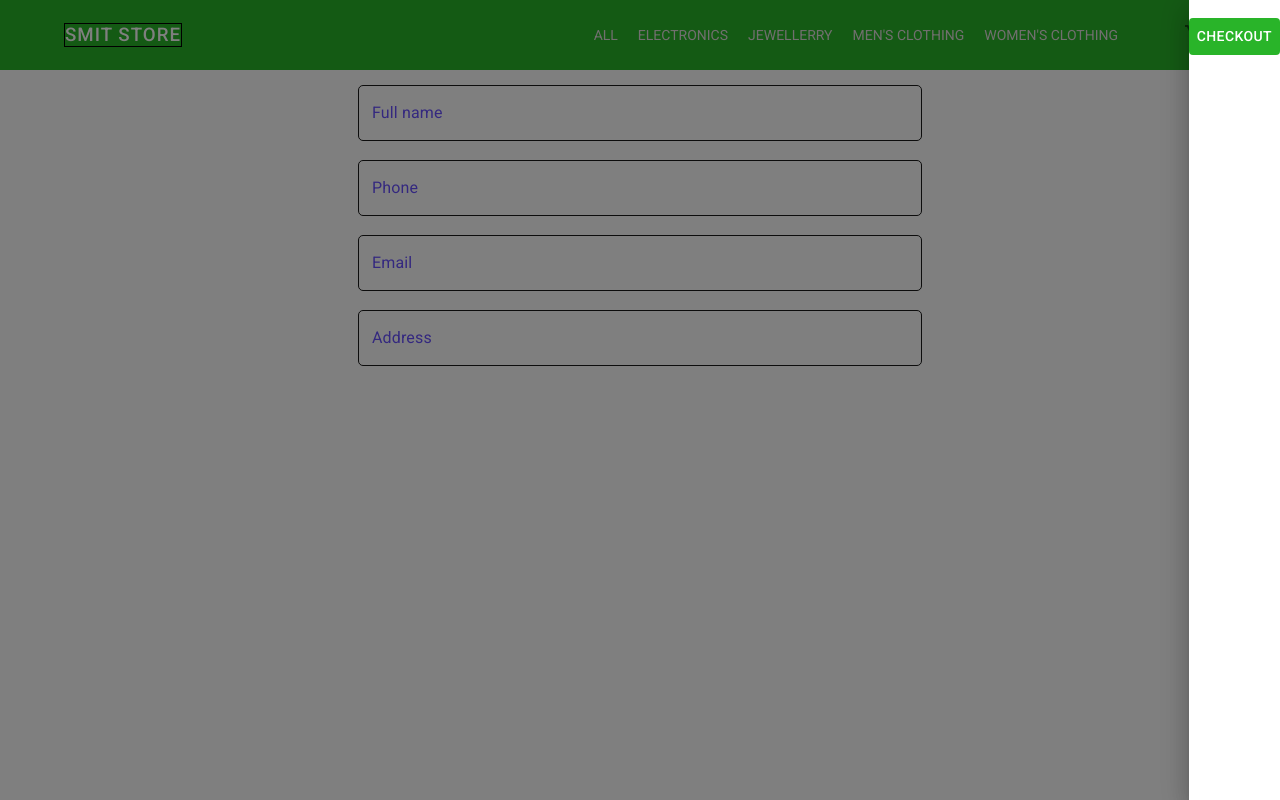
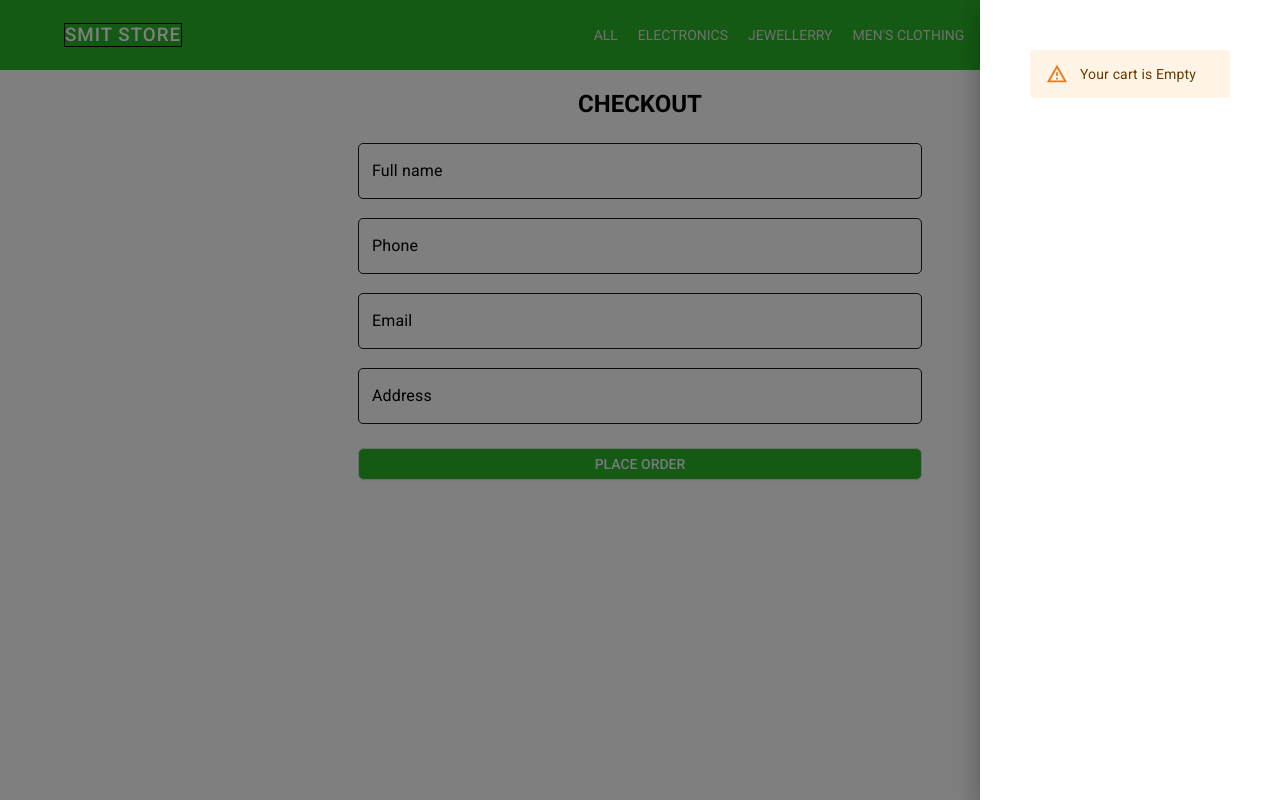
Before and after one commit to umairghani156/eCommerceWeb, a React (Vite) app: page /checkout in a window 1280 px wide. Both pictures are taken after a click on the button "cart". Built offline with nearby package versions, Linux system fonts and the light colour scheme.

Commit message:
changesCommitted

```diff
--- a/package.json
+++ b/package.json
@@ -20,7 +20,8 @@
     "react": "^18.2.0",
     "react-dom": "^18.2.0",
     "react-redux": "^9.1.2",
-    "react-router-dom": "^6.23.1"
+    "react-router-dom": "^6.23.1",
+    "react-toastify": "^10.0.5"
   },
   "devDependencies": {
     "@types/react": "^18.2.66",
--- a/src/components/navbar/hello/Navbar.jsx
+++ b/src/components/navbar/hello/Navbar.jsx
@@ -1,5 +1,5 @@
 import './navbar.css';
-import { Box, Container, Grid, Paper, Drawer, Button, List, ListItem, ListItemText } from '@mui/material';
+import { Box, Container, Grid, Paper, Drawer, Button, List, ListItem, ListItemText, Alert } from '@mui/material';
 import { styled } from '@mui/material/styles';
 import Badge from '@mui/material/Badge';
 import IconButton from '@mui/material/IconButton';
@@ -11,6 +11,7 @@ import { useCallback, useState } from 'react';
 import { Link, useLocation, useNavigate } from 'react-router-dom';
 import AddOutlinedIcon from '@mui/icons-material/AddOutlined';
 import RemoveOutlinedIcon from '@mui/icons-material/RemoveOutlined';
+import WarningAmberIcon from '@mui/icons-material/WarningAmber';
 import DeleteOutlineOutlinedIcon from '@mui/icons-material/DeleteOutlineOutlined';
 import { decrementQuantity, deleteProduct, incrementQuantity } from '../../../redux/selectedProductsSlice';
 
@@ -91,9 +92,15 @@ const Navbar = () => {
         console.log("id",id);
         dispatch(deleteProduct(id))
     }
+
+    const CheckOutHandler = ()=>{
+        console.log("run");
+    }
+    console.log("sele",selectedProducts);
     return (
         <>
-            <Drawer anchor="right" open={isDrawerOpen} onClose={toggleDrawer(false)}>
+                <Drawer anchor="right"  open={isDrawerOpen} onClose={toggleDrawer(false)}>
+            {  selectedProducts && selectedProducts.length > 0 ?
                 <List >
                     {selectedProducts?.map((select) => (
 
@@ -127,9 +134,17 @@ const Navbar = () => {
                         </ListItem>
                     ))
                     }
-                    <Button className="checkoutBtn">Checkout</Button>
+                    <Button className="checkoutBtn" onClick={CheckOutHandler}>Checkout</Button>
 
-                </List>
+                </List>:
+            <div className='noItemPar'>
+                <div className="noItemWrapper">
+                <Alert severity="warning" style={{ margin: '50px' }}>
+               Your cart is Empty
+        </Alert>
+                </div>
+            </div>
+            }
             </Drawer>
             <div className='navbarContainerPar'>
                 <Container className='navbar'>
--- a/src/components/navbar/hello/navbar.css
+++ b/src/components/navbar/hello/navbar.css
@@ -119,3 +119,6 @@
     margin: 10px 0 !important;
     color: #fff !important;
 }
+.noItemPar{
+    width: 300px;
+}
--- a/src/pages/checkout/Signup.jsx
+++ b/src/pages/checkout/Signup.jsx
@@ -4,6 +4,7 @@ import Autocomplete from '@mui/material/Autocomplete';
 import TextField from '@mui/material/TextField';
 import "./signup.css"
 import Navbar from '../../components/navbar/hello/Navbar';
+import { Button } from 'antd';
 
 
 const Signup = () => {
@@ -28,6 +29,7 @@ const Signup = () => {
                 <Grid container rowSpacing={1} columnSpacing={{ xs: 1, sm: 2, md: 3 }} >
                     <Grid item xs={12} sm={6} md={6} lg={6} xl={6} className='gridContainer'>
                         <div className="inputContainer">
+                            <h2 style={{textAlign:"center"}}>CHECKOUT</h2>
                         <Autocomplete
                             className="google-map-demo custom-autocomplete"
                             style={{ width: "100%", height: "45px", display: "flex", alignItems: "center", justifyContent: "center" }}
@@ -57,7 +59,7 @@ const Signup = () => {
                                     ),
                                 }}
                                     InputLabelProps={{
-                                        style: { color:"#6851ff" }
+                                        style: { color:"black" }
                                     }}
                                 />
 
@@ -92,7 +94,7 @@ const Signup = () => {
                                     ),
                                 }}
                                     InputLabelProps={{
-                                        style: { color:"#6851ff" }
+                                        style: { color:"black" }
                                     }}
                                 />
 
@@ -127,7 +129,7 @@ const Signup = () => {
                                     ),
                                 }}
                                     InputLabelProps={{
-                                        style: { color:"#6851ff" }
+                                        style: { color:"black" }
                                     }}
                                 />
 
@@ -162,13 +164,14 @@ const Signup = () => {
                                     ),
                                 }}
                                     InputLabelProps={{
-                                        style: { color:"#6851ff" }
+                                        style: { color:"black" }
                                     }}
                                 />
 
                             )}
                         />
 
+                        <Button className='placeOrderBtn'>Place order</Button>
                         </div>
                     </Grid>
                 </Grid>
--- a/src/pages/checkout/signup.css
+++ b/src/pages/checkout/signup.css
@@ -33,3 +33,9 @@
 .custom-textfield .MuiInputLabel-root.Mui-focused {
     color: red;
 }
+.placeOrderBtn{
+    background-color: rgb(41, 180, 41) !important;
+    text-transform: uppercase !important;
+    font-weight: 500 !important;
+    color: aliceblue;
+}
```
Also changed, not shown: src/components/navbar/categories/AllCategories.jsx (+74 -25 lines), 1 other file (tests, documents, lock files or other folders).
